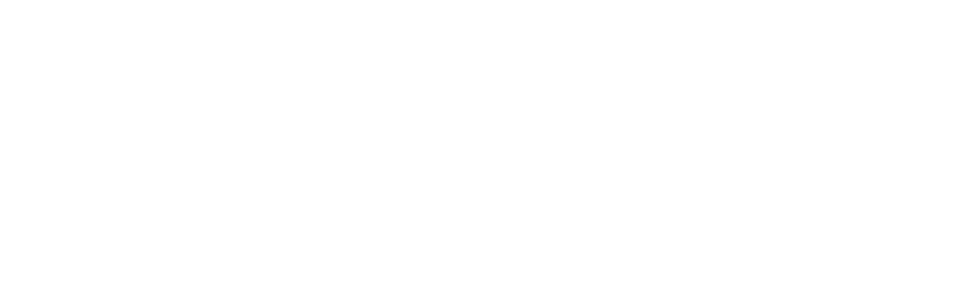
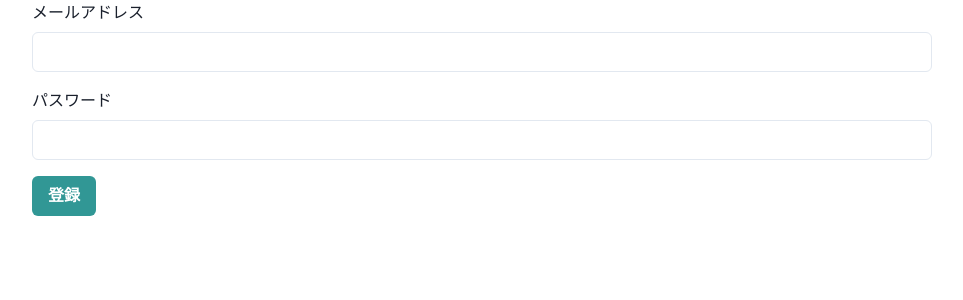
Before and after one commit to tomo1818/brainStormingApp, a React (Create React App) app: page /signup in a window 1280 px wide. Before the commit this address had no page. Shown: the top 300 px of the page, without its empty margins (158-1121 px from the left). Built offline with nearby package versions, Linux system fonts and the light colour scheme.

Commit message:
サインインの実装

```diff
--- a/src/index.tsx
+++ b/src/index.tsx
@@ -6,6 +6,7 @@
 import reportWebVitals from './reportWebVitals';
 import MindMap from './pages/MindMap';
 import TestPage from './pages/TestPage';
+import Signup from './pages/Signup';
 
 const root = ReactDOM.createRoot(document.getElementById('root'));
 root.render(
@@ -15,6 +16,7 @@
         <Routes>
           <Route path="/" element={<MindMap />} />
           <Route path="/test" element={<TestPage />} />
+          <Route path="/signup" element={<Signup />} />
         </Routes>
       </React.StrictMode>
     </ChakraProvider>
--- a/src/libs/Firebase.ts
+++ b/src/libs/Firebase.ts
@@ -1,17 +1,13 @@
-import firebase from 'firebase/app';
-import 'firebase/analytics';
+import { initializeApp } from 'firebase/app';
 
 const config = {
-  apiKey: process.env.REACT_APP_APP_KEY,
-  authDomain: process.env.REACT_APP_AUTH_DOMAIN,
-  databaseURL: process.env.REACT_APP_DATABASE_URL,
-  projectId: process.env.REACT_APP_PROJECT_ID,
-  storageBucket: process.env.REACT_APP_STORAGEBUCKET,
-  messagingSenderId: process.env.REACT_APP_MESSAGING_SENDER_ID,
-  appId: process.env.REACT_APP_APP_ID,
-  measurementId: process.env.REACT_APP_MEASUREMENT_ID,
+  apiKey: 'AIzaSyAjCDf6BmUNofWEN85N4mWdXVDgbYIa6Bw',
+  authDomain: 'brainstormingapp-87dbe.firebaseapp.com',
+  projectId: 'brainstormingapp-87dbe',
+  storageBucket: 'brainstormingapp-87dbe.appspot.com',
+  messagingSenderId: '270398829516',
+  appId: '1:270398829516:web:00d265b862f4cc9bf26369',
+  measurementId: 'G-2S1G2DC4B5',
 };
 
-firebase.initializeApp(config);
-
-export default firebase;
+export const app = initializeApp(config);
--- /dev/null
+++ b/src/pages/Signup.tsx
@@ -0,0 +1,90 @@
+/* eslint-disable @typescript-eslint/no-misused-promises */
+/* eslint-disable object-curly-newline */
+/* eslint-disable comma-dangle */
+import {
+  FormControl,
+  FormErrorMessage,
+  FormLabel,
+  Input,
+  Button,
+  Stack
+} from '@chakra-ui/react';
+import { getAuth, createUserWithEmailAndPassword } from 'firebase/auth';
+import { useState } from 'react';
+import { app } from '../libs/Firebase';
+
+function Signup() {
+  const [email, setEmail] = useState('');
+  const [isEmailError, setIsEmailError] = useState(false);
+  const [password, setPassword] = useState('');
+  const [isPasswordError, setIsPasswordError] = useState(false);
+
+  const auth = getAuth(app);
+  const handleEmailChange = (value: string) => setEmail(value);
+  const handlePasswordChange = (value: string) => setPassword(value);
+
+  const handleEmailValidation = (value: string): boolean => {
+    const regex = /^[a-zA-Z0-9.!#$%&'*+\\/=?^_`{|}~-]+@[a-zA-Z0-9-]+(?:\.[a-zA-Z0-9-]+)*$/;
+    const error = !regex.test(value);
+    setIsEmailError(error);
+    return error;
+  };
+
+  const handlePasswordValidation = (value: string): boolean => {
+    const error = value.length < 8 || value.length > 10;
+    setIsPasswordError(error);
+    return error;
+  };
+
+  const handleSubmit = async () => {
+    const emailError = handleEmailValidation(email);
+    const passwordError = handlePasswordValidation(password);
+    if (!emailError && !passwordError) {
+      await createUserWithEmailAndPassword(auth, email, password);
+    }
+  };
+
+  return (
+    <Stack maxWidth="900px" m="0 auto">
+      <form>
+        <FormControl isInvalid={isEmailError}>
+          <FormLabel>メールアドレス</FormLabel>
+          <Input
+            id="email"
+            value={email}
+            onChange={(e) => handleEmailChange(e.target.value)}
+          />
+          {isEmailError && (
+            <FormErrorMessage>
+              正しい形式でメールアドレスを入力してください
+            </FormErrorMessage>
+          )}
+        </FormControl>
+        <FormControl isInvalid={isPasswordError} mt={4}>
+          <FormLabel>パスワード</FormLabel>
+          <Input
+            id="password"
+            type="password"
+            value={password}
+            onChange={(e) => handlePasswordChange(e.target.value)}
+          />
+          {isPasswordError && (
+            <FormErrorMessage>
+              パスワードは8文字以上10文字以内で入力してください。
+            </FormErrorMessage>
+          )}
+        </FormControl>
+        <Button
+          size="md"
+          mt={4}
+          colorScheme="teal"
+          onClick={handleSubmit}
+        >
+          登録
+        </Button>
+      </form>
+    </Stack>
+  );
+}
+
+export default Signup;
```
Also changed, not shown: 1 other file (tests, documents, lock files or other folders).
